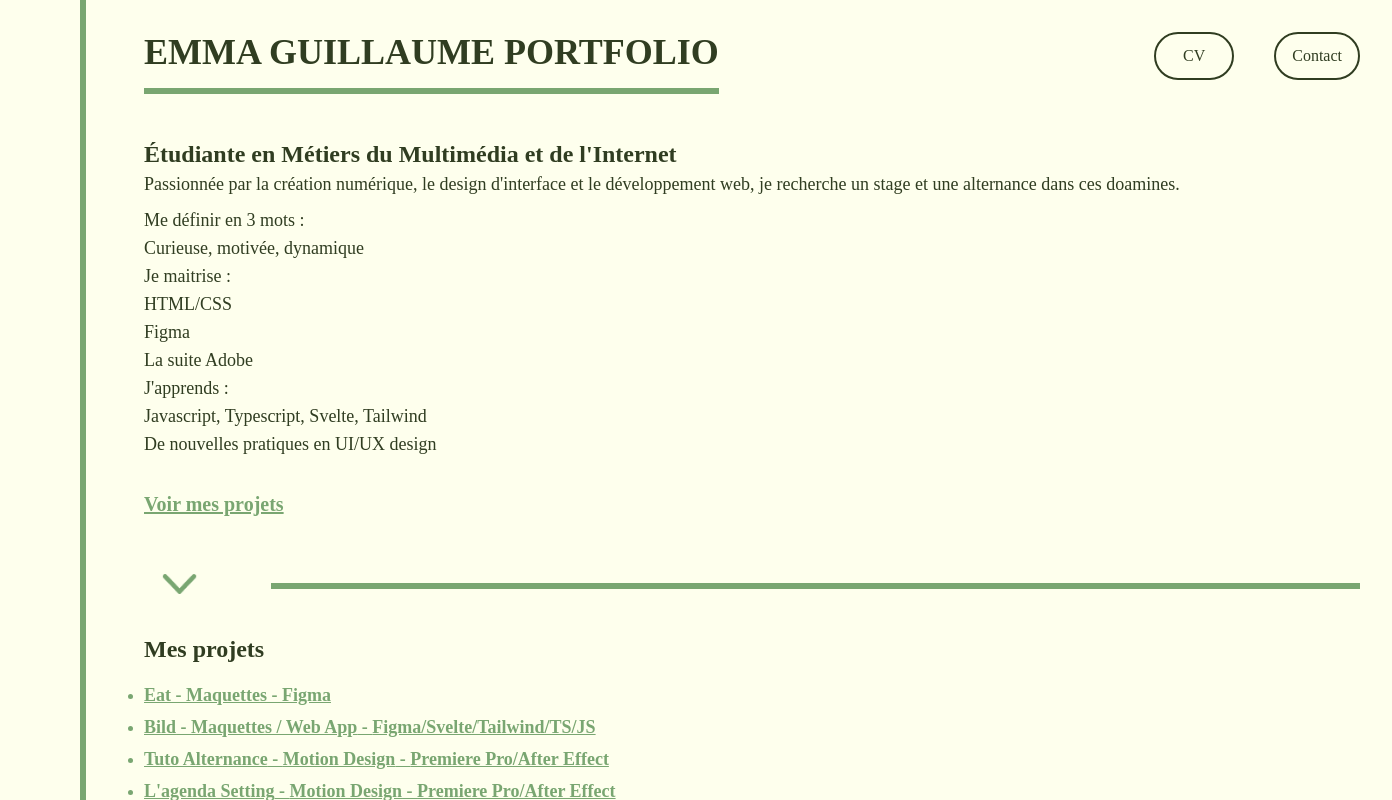
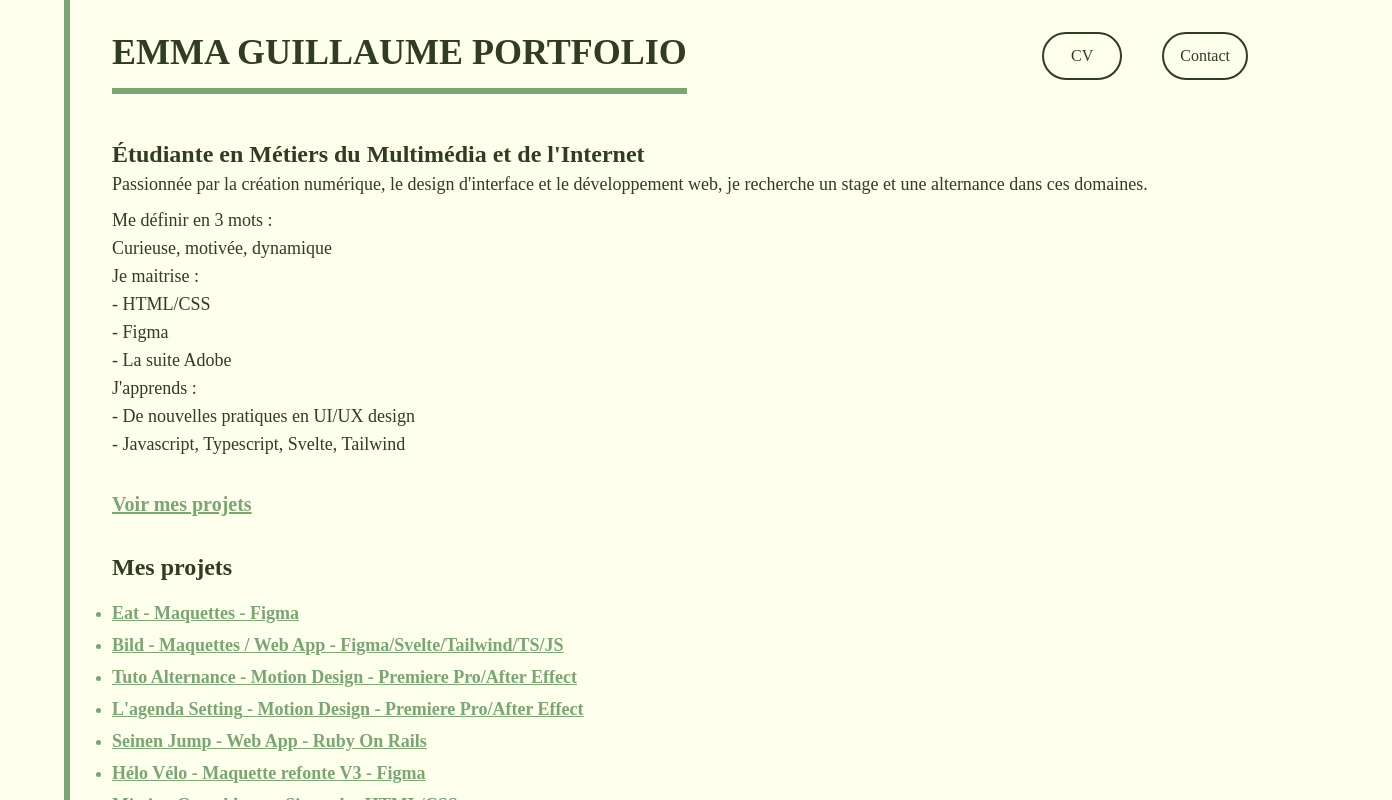
Before and after one commit to EmmaGuillaume/portfolio, a SvelteKit app: page / in a window 1280 px wide. Shown: the top 800 px of the page, 1392 px wide, since content can reach past the window. Built offline with nearby package versions, Linux system fonts and the light colour scheme.

Commit message:
fix responsive ml

```diff
--- a/src/lib/components/Footer.svelte
+++ b/src/lib/components/Footer.svelte
@@ -1,7 +1,7 @@
 <script lang="ts">
 </script>
 
-<footer class="container mt-12 mb-8 lg:ml-28 text-p">
+<footer class="container mt-12 mb-8 lg:pl-28 text-p">
     <div class="footer__contact">
         <h2 class="text-2xl font-bold" id="contact">Envie de discuter ?</h2>
         <ul class="text-lg lg:mt-4">
--- a/src/lib/components/Header.svelte
+++ b/src/lib/components/Header.svelte
@@ -2,7 +2,7 @@
 </script>
 
 <header
-    class="container pt-8 mb-8 flex flex-col align-top gap-2.5 lg:w-full lg:flex-row lg:justify-between lg:align-middle  lg:ml-28"
+    class="container pt-8 mb-8 flex flex-col align-top lg:w-full lg:flex-row lg:justify-between lg:align-middle lg:pl-28"
 >
     <div>
         <a href="#home"
@@ -10,10 +10,10 @@
                 Emma Guillaume Portfolio
             </h1></a
         >
-        <div class="h-1.5 bg-cta w-full mt-4 mb-3 " />
+        <div class="h-1.5 bg-cta w-full mt-4 mb-3" />
     </div>
 
-    <div class="flex gap-10 font-normal  ">
+    <div class="flex gap-10 font-normal">
         <a
             href="images/emma-guillaume-cv.pdf"
             class="text-center align-middle justify-center text-p border-2 border-p rounded-full px-16px pt-2.5 pb-0 w-20 lg:h-12"
--- a/src/routes/+layout.svelte
+++ b/src/routes/+layout.svelte
@@ -4,7 +4,9 @@
     import "../app.css";
 </script>
 
-<div class="lg:w-1.5 bg-cta h-full fixed ml-20" />
-<Header />
-<slot />
-<Footer />
+<main class="relative w-screen">
+    <div class="lg:w-1.5 bg-cta h-full absolute left-16" />
+    <Header />
+    <slot />
+    <Footer />
+</main>
--- a/src/routes/+page.svelte
+++ b/src/routes/+page.svelte
@@ -55,16 +55,16 @@
     <meta name="apple-mobile-web-app-status-bar-style" content="#79A671" />
     <meta name="theme-color" content="#79A671" />
 </svelte:head>
-<main class="container lg:ml-28 text-p">
+<main class="container max-w-[100%] lg:pl-28 text-p">
     <section class="flex flex-row justify-start gap-24">
         <div class="text-lg">
             <h2 class="text-2xl font-bold">
                 Étudiante en Métiers du Multimédia et de l'Internet
             </h2>
-            <p class="lg:pr-20">
+            <p class="">
                 Passionnée par la création numérique, le design d'interface et
                 le développement web, je recherche un stage et une alternance
-                dans ces doamines.
+                dans ces domaines.
             </p>
             <section class="mb-8">
                 <div class="mt-2">
@@ -73,14 +73,18 @@
                 </div>
                 <div>
                     <p class="font-medium">Je maitrise :</p>
-                    <p>HTML/CSS</p>
-                    <p>Figma</p>
-                    <p>La suite Adobe</p>
+                    <ul>
+                        <li>- HTML/CSS</li>
+                        <li>- Figma</li>
+                        <li>- La suite Adobe</li>
+                    </ul>
                 </div>
                 <div>
                     <p class="font-medium">J'apprends :</p>
-                    <p>Javascript, Typescript, Svelte, Tailwind</p>
-                    <p>De nouvelles pratiques en UI/UX design</p>
+                    <ul>
+                        <li>- De nouvelles pratiques en UI/UX design</li>
+                        <li>- Javascript, Typescript, Svelte, Tailwind</li>
+                    </ul>
                 </div>
             </section>
             <a href="#projects" class="text-cta font-bold text-xl underline"
@@ -95,20 +99,18 @@
         /> -->
     </section>
     <!-- <LastProject /> -->
-    <div class="flex flex-row items-center align-middle mt-12 lg:w-full">
+    <div class="flex flex-row items-center align-middle mt-12 lg:hidden">
         <div class="h-1.5 bg-cta w-full mt-4 mb-3 lg:hidden" />
-        <a
-            href="#projects"
-            class="w-11/12 flex justify-center lg:w-fit lg:pr-14"
+        <a href="#projects" class="w-11/12 flex justify-center lg:w-fit"
             ><img
                 src="images/arrow-bottom.png"
                 alt="fleche vers le bas"
                 class="m-0"
             /></a
         >
-        <div class="h-1.5 bg-cta w-screen mt-4 mb-3" />
+        <div class="h-1.5 bg-cta max-w-[100%] mt-4 mb-3" />
     </div>
-    <div class=" mt-8 lg:mt-8">
+    <div class="mt-8">
         <h2 id="projects" class="text-2xl font-bold">Mes projets</h2>
         <ul class="mt-4">
             {#each projects as project}
```
